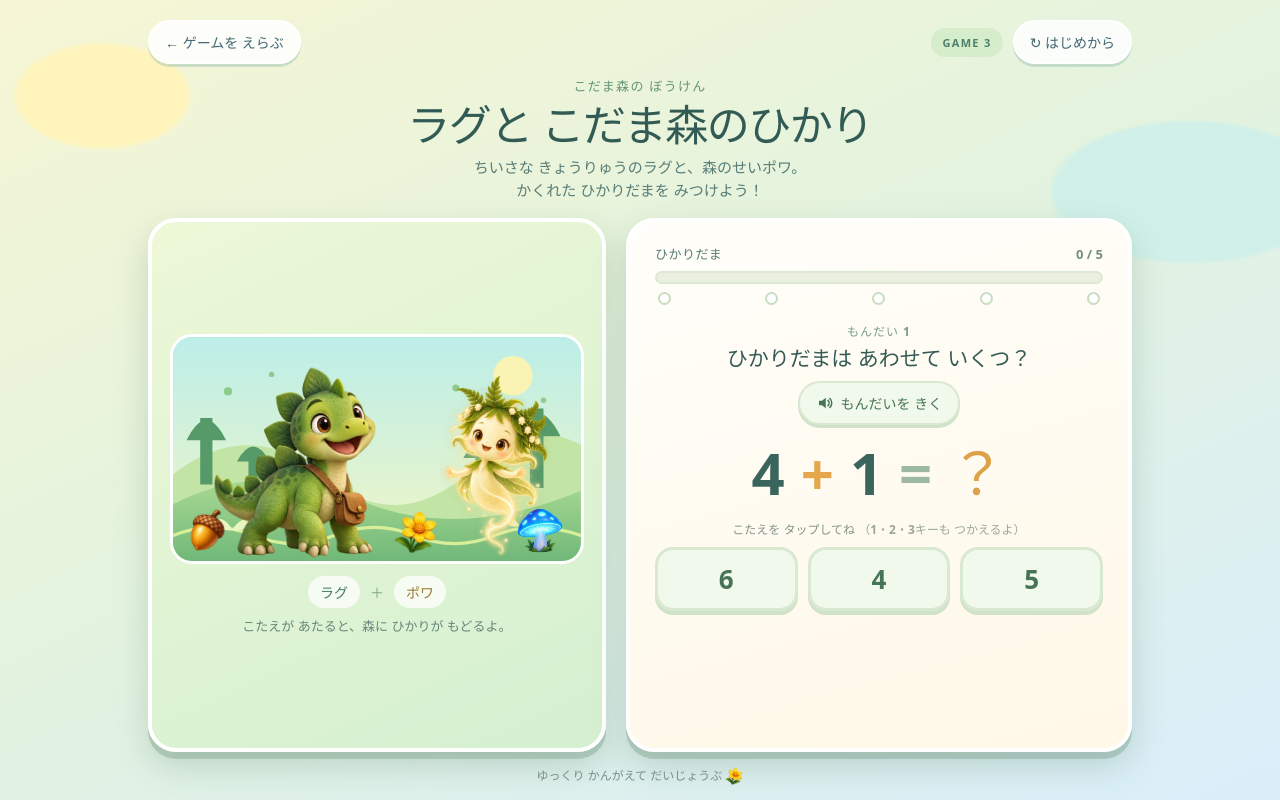
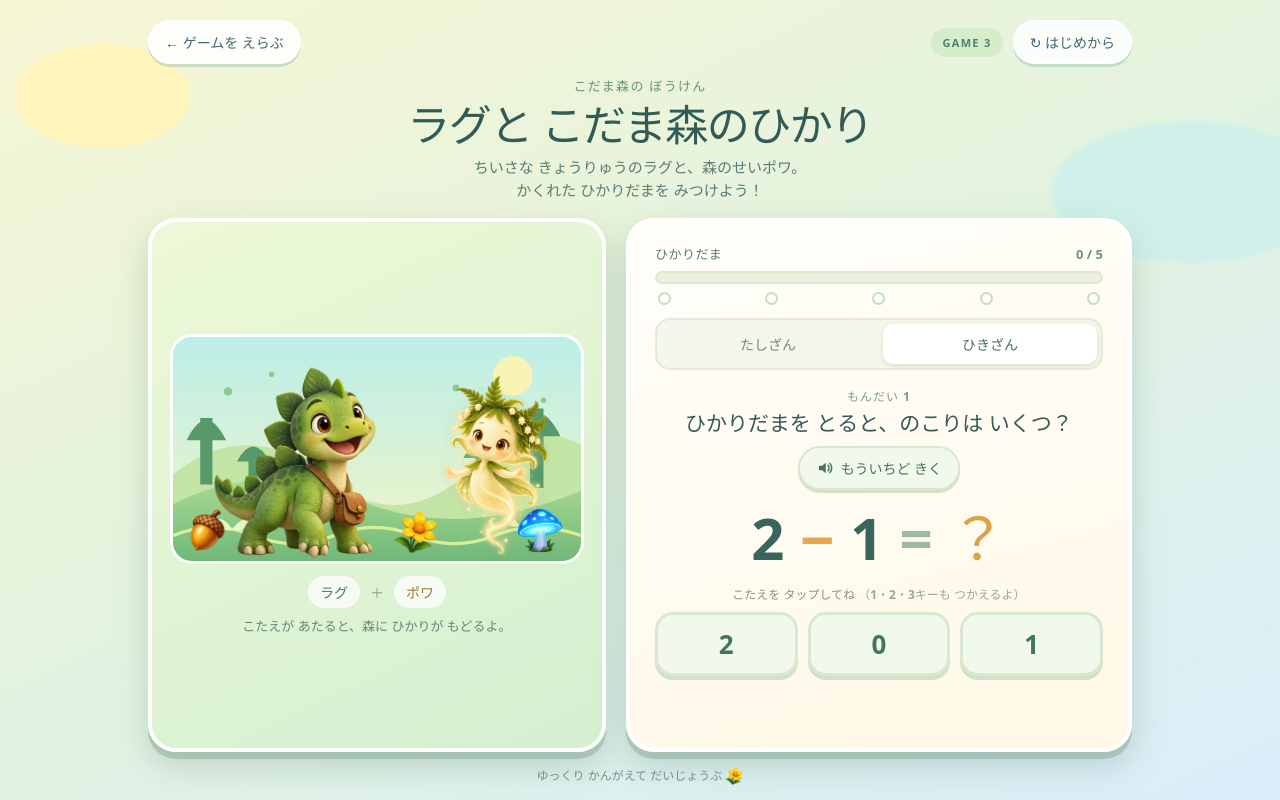
Before and after one commit to yck2024/oai-html, a plain HTML site: page math-island/dino-spirit/index.html in a window 1280 px wide. Both pictures are taken after a click on the button "↻ はじめから". Drawn offline with Linux system fonts and the light colour scheme.

Commit message:
feat(math-island): add subtraction mode and autoplay question audio to the dinosaur game (#10)
* Add dinosaur subtraction and autoplay prompts

* Add dinosaur subtraction and autoplay prompts

* no-mistakes(review): Default dino game to subtraction; Aivis clip regeneration blocked

* no-mistakes(review): Replace subtraction WAVs with Aivis Mao MP3 prompts

* no-mistakes(document): Advertise dino subtraction mode and cite production Aivis source

* Add dinosaur subtraction and autoplay prompts

* no-mistakes(review): Default dino game to subtraction; Aivis clip regeneration blocked

* no-mistakes(review): Replace subtraction WAVs with Aivis Mao MP3 prompts

* no-mistakes(document): Advertise dino subtraction mode and cite production Aivis source

* no-mistakes(review): Restore simple dino answer choices; assert distinct choices

* no-mistakes(review): Drop macOS WAVs, revert Number Garden notice, order subtraction rounds

---------

Co-authored-by: YK <36765774+EthanKeng@users.noreply.github.com>

```diff
--- a/math-island/dino-spirit/game.css
+++ b/math-island/dino-spirit/game.css
@@ -84,6 +84,10 @@ h1 { margin: 4px 0 5px; color: #315b54; font-size: clamp(28px, 4vw, 43px); font-
 .progress-track { height: 13px; overflow: hidden; margin-top: 8px; border: 2px solid #dbe9d4; border-radius: 999px; background: #eaf0dd; }
 .progress-fill { width: 0; height: 100%; border-radius: inherit; background: linear-gradient(90deg, #72bf83, #f4cd5f); transition: width .35s ease; }
 .progress-dots { display: flex; justify-content: space-between; gap: 8px; margin: 8px 3px 0; }
+.mode-switch { display: grid; grid-template-columns: repeat(2, minmax(0, 1fr)); gap: 8px; margin: 13px 0 0; padding: 4px; border: 2px solid #e2ecd9; border-radius: 15px; background: #f4f7eb; }
+.mode-button { min-height: 40px; border: 0; border-radius: 10px; background: transparent; color: #748b78; font-size: 14px; font-weight: 1000; cursor: pointer; touch-action: manipulation; }
+.mode-button.selected { background: #fff; color: #477457; box-shadow: 0 2px 5px #617d5930; }
+.mode-button:hover { color: #315b54; }
 .progress-dot { width: 13px; height: 13px; border: 2px solid #c8ddc2; border-radius: 50%; background: #fff; transition: transform .2s, background .2s; }
 .progress-dot.collected { transform: scale(1.14); border-color: #e8bd4a; background: #f5ce5c; box-shadow: 0 0 0 3px #f5ce5c38; }
 .question-label { margin: 17px 0 0; color: #77a082; font-size: 12px; font-weight: 1000; letter-spacing: .08em; text-align: center; text-transform: uppercase; }
--- a/math-island/dino-spirit/game.js
+++ b/math-island/dino-spirit/game.js
@@ -1,11 +1,20 @@
 (() => {
-  const questions = [
-    { left: 2, right: 1 },
-    { left: 4, right: 1 },
-    { left: 3, right: 4 },
-    { left: 5, right: 2 },
-    { left: 6, right: 3 },
-  ];
+  const questionSets = {
+    addition: [
+      { left: 2, right: 1 },
+      { left: 4, right: 1 },
+      { left: 3, right: 4 },
+      { left: 5, right: 2 },
+      { left: 6, right: 3 },
+    ],
+    subtraction: [
+      { left: 2, right: 1 },
+      { left: 4, right: 1 },
+      { left: 6, right: 2 },
+      { left: 8, right: 3 },
+      { left: 10, right: 4 },
+    ],
+  };
   const wrongMessages = [
     'おしい！ もういちど かんがえてみよう。',
     'あと すこし！ べつの こたえも ためしてみてね。',
@@ -16,12 +25,16 @@
   const progressFill = document.querySelector('#progressFill');
   const progressDots = document.querySelector('#progressDots');
   const questionLabel = document.querySelector('#questionLabel');
+  const instruction = document.querySelector('#instruction');
   const equation = document.querySelector('#equation');
+  const quizCard = document.querySelector('.quiz-card');
+  const additionModeButton = document.querySelector('#additionModeButton');
+  const subtractionModeButton = document.querySelector('#subtractionModeButton');
   const answers = document.querySelector('#answers');
   const speakButton = document.querySelector('#speakButton');
   const speechStatus = document.querySelector('#speechStatus');
   const questionAudio = new Audio();
-  questionAudio.preload = 'none';
+  questionAudio.preload = 'auto';
   const feedback = document.querySelector('#feedback');
   const nextButton = document.querySelector('#nextButton');
   const questionArea = document.querySelector('#questionArea');
@@ -31,7 +44,8 @@
   const forestCard = document.querySelector('.forest-card');
   const forestLights = document.querySelectorAll('.forest-light');
 
-  let rounds = shuffled(questions);
+  let operation = 'subtraction';
+  let rounds = roundsFor(operation);
   let roundIndex = 0;
   let wrongCount = 0;
   let finished = false;
@@ -43,6 +57,10 @@
       [result[index], result[other]] = [result[other], result[index]];
     }
     return result;
+  }
+
+  function roundsFor(nextOperation) {
+    return nextOperation === 'subtraction' ? questionSets.subtraction : shuffled(questionSets.addition);
   }
 
   function setProgress(collected) {
@@ -62,6 +80,7 @@
   }
 
   let speechAttempt = 0;
+  let audioWaitingForGesture = false;
 
   function stopQuestionAudio() {
     speechAttempt += 1;
@@ -69,30 +88,57 @@
     questionAudio.currentTime = 0;
   }
 
-  function speakQuestion() {
+  function playQuestionAudio() {
     stopQuestionAudio();
     const attempt = speechAttempt;
     const round = rounds[roundIndex];
-    const clip = `question-${round.left}-${round.right}.mp3`;
+    const clip = operation === 'subtraction'
+      ? `subtraction-${round.left}-${round.right}.mp3`
+      : `question-${round.left}-${round.right}.mp3`;
     questionAudio.src = `./audio/${clip}`;
     questionAudio.load();
     speakButton.lastElementChild.textContent = 'もういちど きく';
     speakButton.setAttribute('aria-label', 'もういちど きく');
     speechStatus.textContent = '';
-    questionAudio.play().catch(() => {
-      if (attempt === speechAttempt) {
-        speechStatus.textContent = 'おとを ならせないよ。もういちど タップしてね。';
+    audioWaitingForGesture = false;
+
+    function reportPlaybackError(error) {
+      if (attempt !== speechAttempt) return;
+      if (error?.name === 'NotAllowedError') {
+        // Browsers that block autoplay will retry on the first ordinary game interaction.
+        audioWaitingForGesture = true;
+        return;
       }
-    });
+      speechStatus.textContent = 'おとを ならせないよ。もういちど きいてみてね。';
+    }
+
+    try {
+      const playback = questionAudio.play();
+      playback?.catch(reportPlaybackError);
+    } catch (error) {
+      reportPlaybackError(error);
+    }
+  }
+
+  function resumeAudioAfterInteraction(event) {
+    if (!audioWaitingForGesture || finished || event.target?.closest?.('#speakButton')) return;
+    playQuestionAudio();
   }
 
   function renderRound({ focusAnswer = false } = {}) {
     stopQuestionAudio();
     const round = rounds[roundIndex];
-    const correctAnswer = round.left + round.right;
+    const isSubtraction = operation === 'subtraction';
+    const correctAnswer = isSubtraction ? round.left - round.right : round.left + round.right;
+    const operator = isSubtraction ? '−' : '+';
+    const spokenOperator = isSubtraction ? 'ひく' : 'たす';
+    quizCard.setAttribute('aria-label', isSubtraction ? 'ひきざんクイズ' : 'たしざんクイズ');
+    instruction.textContent = isSubtraction
+      ? 'ひかりだまを とると、のこりは いくつ？'
+      : 'ひかりだまは あわせて いくつ？';
     questionLabel.textContent = `もんだい ${roundIndex + 1}`;
-    equation.setAttribute('aria-label', `${round.left} たす ${round.right} は いくつ？`);
-    equation.innerHTML = `<span>${round.left}</span><span class="operator" aria-hidden="true">+</span><span>${round.right}</span><span class="equals" aria-hidden="true">=</span><span class="question-mark" aria-hidden="true">？</span>`;
+    equation.setAttribute('aria-label', `${round.left} ${spokenOperator} ${round.right} は いくつ？`);
+    equation.innerHTML = `<span>${round.left}</span><span class="operator" aria-hidden="true">${operator}</span><span>${round.right}</span><span class="equals" aria-hidden="true">=</span><span class="question-mark" aria-hidden="true">？</span>`;
     answers.replaceChildren();
     makeChoices(correctAnswer).forEach((value, index) => {
       const button = document.createElement('button');
@@ -106,8 +152,8 @@
     });
     feedback.textContent = '';
     feedback.classList.remove('try-again');
-    speakButton.lastElementChild.textContent = 'もんだいを きく';
-    speakButton.setAttribute('aria-label', 'もんだいを きく');
+    speakButton.lastElementChild.textContent = 'もういちど きく';
+    speakButton.setAttribute('aria-label', 'もういちど きく');
     speechStatus.textContent = '';
     forestCard.classList.remove('cheer');
     nextButton.hidden = true;
@@ -115,6 +161,7 @@
     nextButton.insertAdjacentHTML('beforeend', ' <span aria-hidden="true">➜</span>');
     setProgress(roundIndex);
     if (focusAnswer) answers.querySelector('button')?.focus();
+    playQuestionAudio();
   }
 
   function chooseAnswer(button, value, correctAnswer) {
@@ -157,8 +204,25 @@
     renderRound({ focusAnswer: true });
   }
 
+  function selectOperation(nextOperation) {
+    if (operation === nextOperation) return;
+    operation = nextOperation;
+    rounds = roundsFor(operation);
+    roundIndex = 0;
+    wrongCount = 0;
+    finished = false;
+    questionArea.hidden = false;
+    finishPanel.hidden = true;
+    additionModeButton.classList.toggle('selected', operation === 'addition');
+    additionModeButton.setAttribute('aria-pressed', String(operation === 'addition'));
+    subtractionModeButton.classList.toggle('selected', operation === 'subtraction');
+    subtractionModeButton.setAttribute('aria-pressed', String(operation === 'subtraction'));
+    document.querySelector('#forestHint').textContent = 'こたえが あたると、森に ひかりが もどるよ。';
+    renderRound();
+  }
+
   function restart() {
-    rounds = shuffled(questions);
+    rounds = roundsFor(operation);
     roundIndex = 0;
     wrongCount = 0;
     finished = false;
@@ -173,7 +237,11 @@
     dot.className = 'progress-dot';
     progressDots.append(dot);
   });
-  speakButton.addEventListener('click', speakQuestion);
+  speakButton.addEventListener('click', playQuestionAudio);
+  additionModeButton.addEventListener('click', () => selectOperation('addition'));
+  subtractionModeButton.addEventListener('click', () => selectOperation('subtraction'));
+  document.addEventListener('click', resumeAudioAfterInteraction);
+  document.addEventListener('keydown', resumeAudioAfterInteraction, true);
   nextButton.addEventListener('click', advance);
   restartButton.addEventListener('click', restart);
   replayButton.addEventListener('click', restart);
--- a/math-island/dino-spirit/index.html
+++ b/math-island/dino-spirit/index.html
@@ -76,7 +76,7 @@
         <p class="forest-hint" id="forestHint">こたえが あたると、森に ひかりが もどるよ。</p>
       </section>
 
-      <section class="quiz-card" aria-label="たしざんクイズ">
+      <section class="quiz-card" aria-label="さんすうクイズ">
         <div class="progress-top">
           <span class="progress-title">ひかりだま</span>
           <span id="progressText" class="progress-count">0 / 5</span>
@@ -85,15 +85,19 @@
           <div id="progressFill" class="progress-fill"></div>
         </div>
         <div class="progress-dots" id="progressDots" aria-hidden="true"></div>
+        <div class="mode-switch" role="group" aria-label="もんだいの しゅるい">
+          <button class="mode-button" id="additionModeButton" type="button" aria-pressed="false">たしざん</button>
+          <button class="mode-button selected" id="subtractionModeButton" type="button" aria-pressed="true">ひきざん</button>
+        </div>
 
         <div id="questionArea">
           <p class="question-label" id="questionLabel">もんだい 1</p>
-          <p class="instruction">ひかりだまは あわせて いくつ？</p>
-          <button class="speak-button" id="speakButton" type="button" aria-label="もんだいを きく">
-            <svg class="speak-icon" viewBox="0 0 24 24" aria-hidden="true" focusable="false"><path d="M4 9h4l5-4v14l-5-4H4z" fill="currentColor"/><path d="M16 8.5a5 5 0 0 1 0 7M18.5 6a8.5 8.5 0 0 1 0 12" fill="none" stroke="currentColor" stroke-width="2" stroke-linecap="round"/></svg> <span>もんだいを きく</span>
+          <p class="instruction" id="instruction">ひかりだまを とると、のこりは いくつ？</p>
+          <button class="speak-button" id="speakButton" type="button" aria-label="もういちど きく">
+            <svg class="speak-icon" viewBox="0 0 24 24" aria-hidden="true" focusable="false"><path d="M4 9h4l5-4v14l-5-4H4z" fill="currentColor"/><path d="M16 8.5a5 5 0 0 1 0 7M18.5 6a8.5 8.5 0 0 1 0 12" fill="none" stroke="currentColor" stroke-width="2" stroke-linecap="round"/></svg> <span>もういちど きく</span>
           </button>
           <p class="speech-status" id="speechStatus" role="status" aria-live="polite" aria-atomic="true"></p>
-          <div class="equation" id="equation" aria-label="たしざんの もんだい"></div>
+          <div class="equation" id="equation" aria-label="ひきざんの もんだい"></div>
           <p class="key-hint">こたえを タップしてね <span>（1・2・3キーも つかえるよ）</span></p>
           <div class="answers" id="answers" role="group" aria-label="こたえを えらぶ"></div>
           <p class="feedback" id="feedback" role="status" aria-live="polite" aria-atomic="true"></p>
```
Also changed, not shown: math-island/dino-spirit/game.test.js (added, +240 -0 lines), math-island/index.html (+1 -1 lines), 6 other files.
